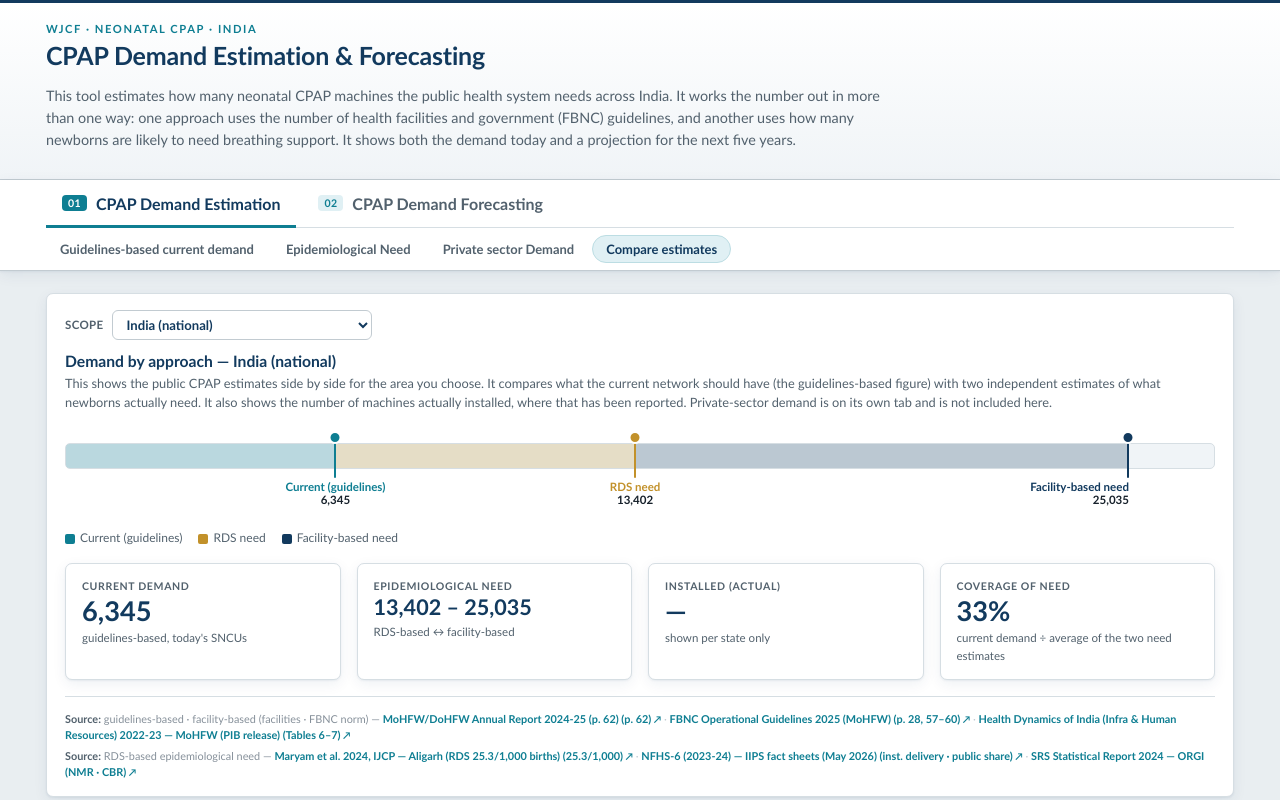
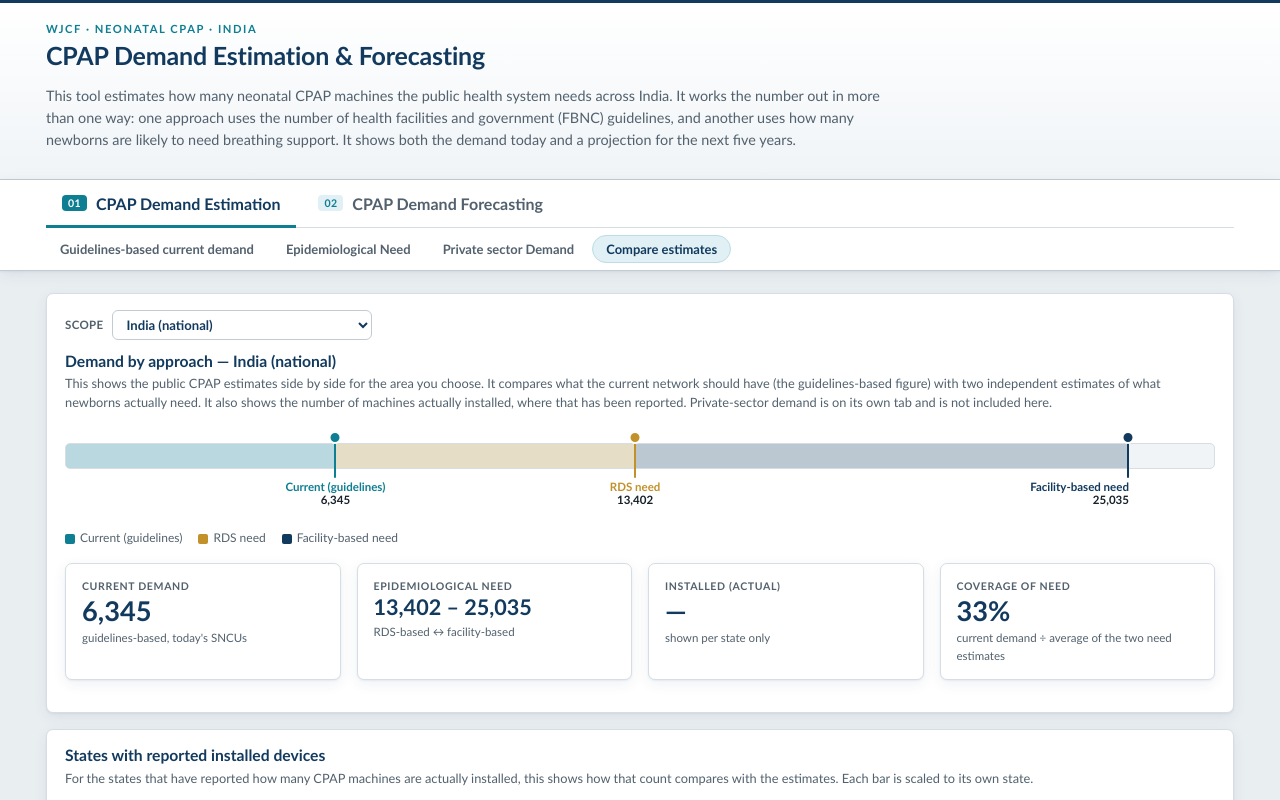
Before and after one commit to zerobug-mohit/cpap-demand-forecasting, a React (Vite) app: page / in a window 1280 px wide. Both pictures are taken after a click on the button "Compare estimates". Shown: the top 800 px of the page. Built offline with nearby package versions, Linux system fonts and the light colour scheme.

Commit message:
Compare tab: remove the source-note block from the national card
Co-Authored-By: Claude Opus 4.8 <noreply@anthropic.com>

```diff
--- a/src/components/Comparison.tsx
+++ b/src/components/Comparison.tsx
@@ -8,7 +8,6 @@ import { fmt, fmtPct } from '../utils/format'
 import CmpScatter from './CmpScatter'
 import CmpMap from './CmpMap'
 import CmpTable from './CmpTable'
-import SourceNote from './SourceNote'
 
 interface Props {
   m1: Norms
@@ -158,9 +157,6 @@ export default function Comparison({ m1, m2, m3 }: Props) {
           </div>
         </div>
 
-        <hr className="divider" />
-        <SourceNote refs={[{ key: 'mohfwAR', page: 'p. 62' }, { key: 'fbnc2025', page: 'p. 28, 57–60' }, { key: 'healthDynamics', page: 'Tables 6–7' }]} note="guidelines-based · facility-based (facilities · FBNC norm)" />
-        <SourceNote refs={[{ key: 'rdsRecent', page: '25.3/1,000' }, { key: 'nfhs6', page: 'inst. delivery · public share' }, { key: 'srs2024', page: 'NMR · CBR' }]} note="RDS-based epidemiological need" />
       </div>
 
       {(() => {
```
